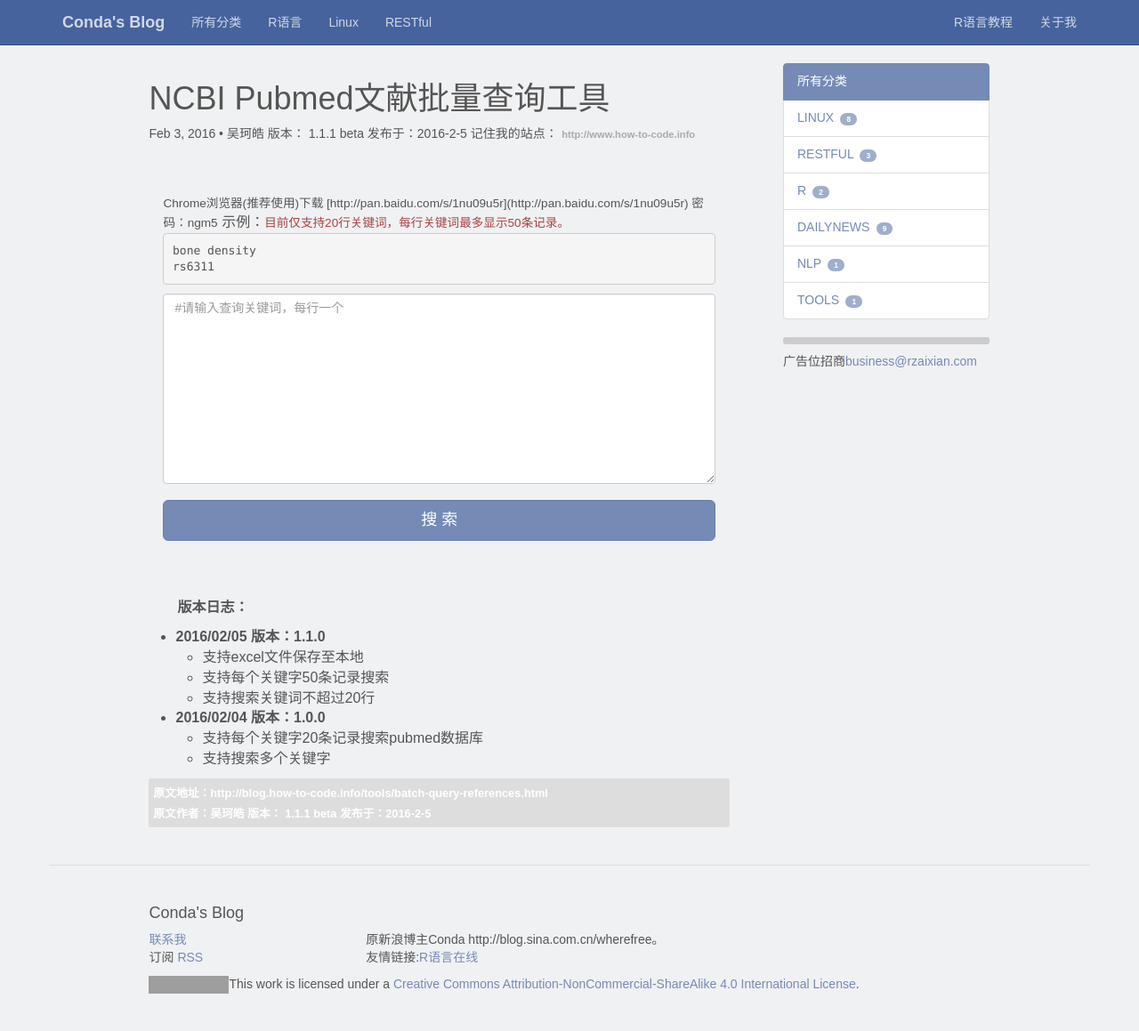
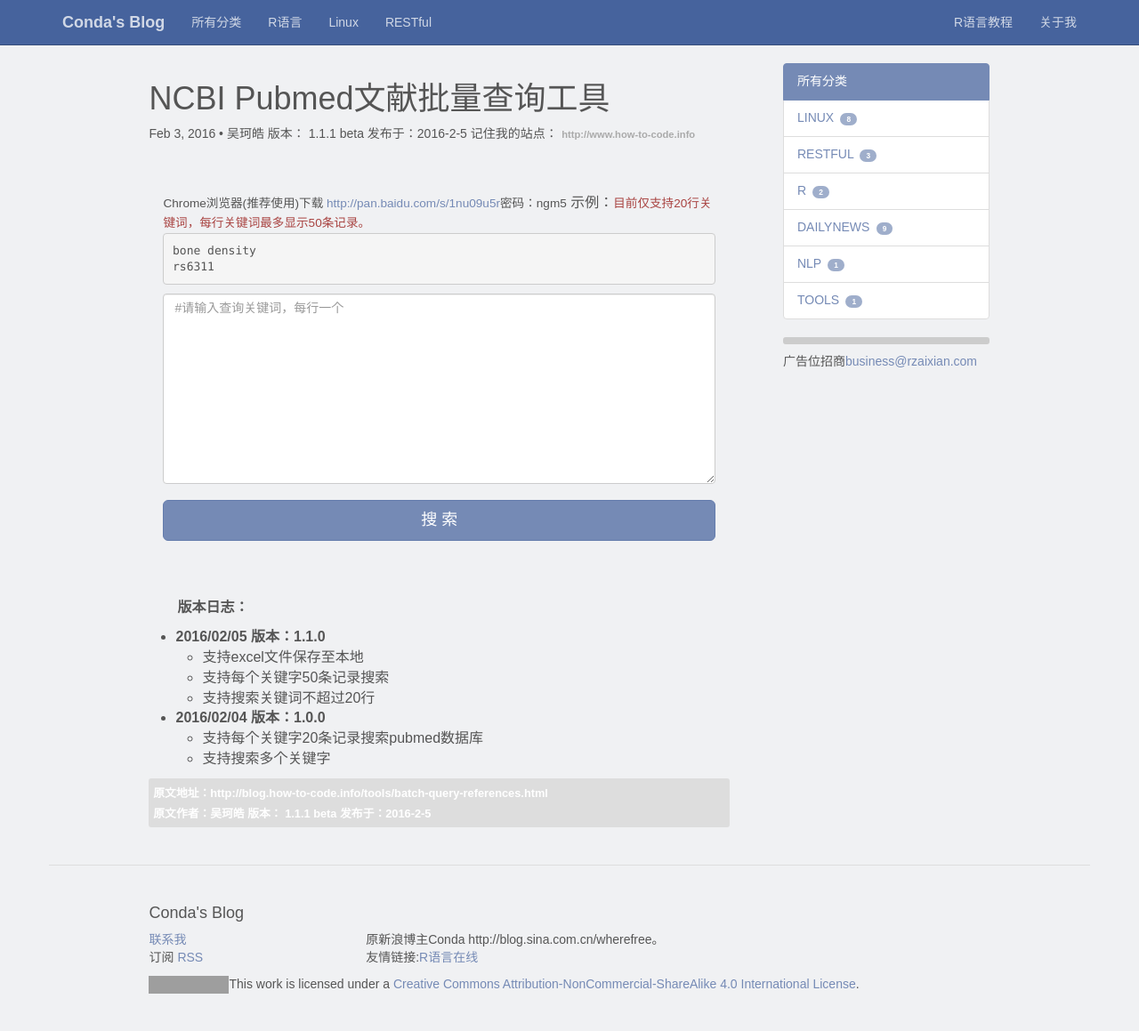
Before and after one commit to fun360/fun360, a Jekyll site: the page built from _posts/tools/2016-02-03-batch-query-references.markdown, in a window 1280 px wide. Shown: the whole page at 89% size. Built offline with Jekyll 4.4.1, drawn with Linux system fonts in a browser that asks for light colours; comment, search, counter and statistics services are not loaded; some of the changed lines change nothing that is shown; grey boxes are pictures that could not be loaded.

Commit message:
Update 2016-02-03-batch-query-references.markdown

```diff
--- a/_posts/tools/2016-02-03-batch-query-references.markdown
+++ b/_posts/tools/2016-02-03-batch-query-references.markdown
@@ -58,7 +58,7 @@ excerpt:
 </style>
 
 <div class = "query">
-  <small>Chrome浏览器(推荐使用)下载 [http://pan.baidu.com/s/1nu09u5r](http://pan.baidu.com/s/1nu09u5r) 密码：ngm5</small>
+  <small>Chrome浏览器(推荐使用)下载 <a href="http://pan.baidu.com/s/1nu09u5r">http://pan.baidu.com/s/1nu09u5r</a>密码：ngm5</small>
   示例：<small class = "text-danger">目前仅支持20行关键词，每行关键词最多显示50条记录。</small>
   <pre>bone density
 rs6311</pre>
```
